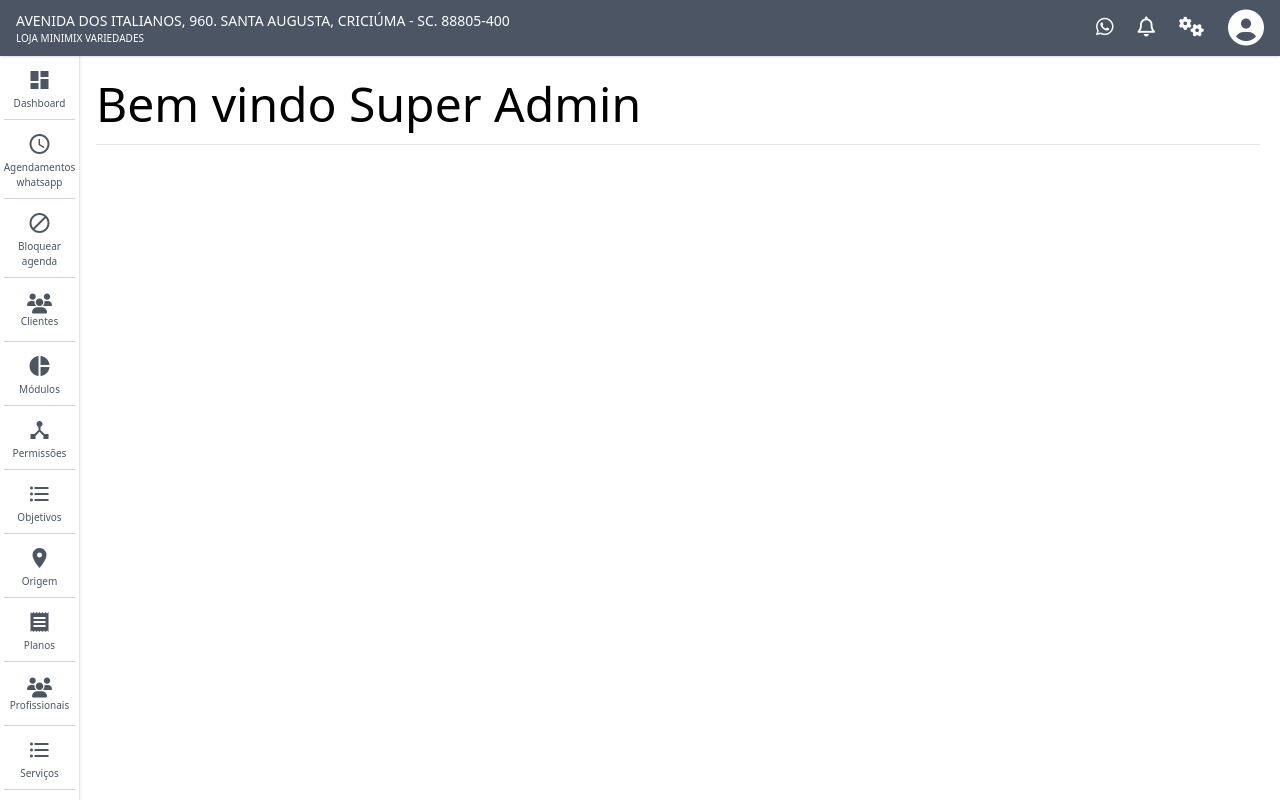
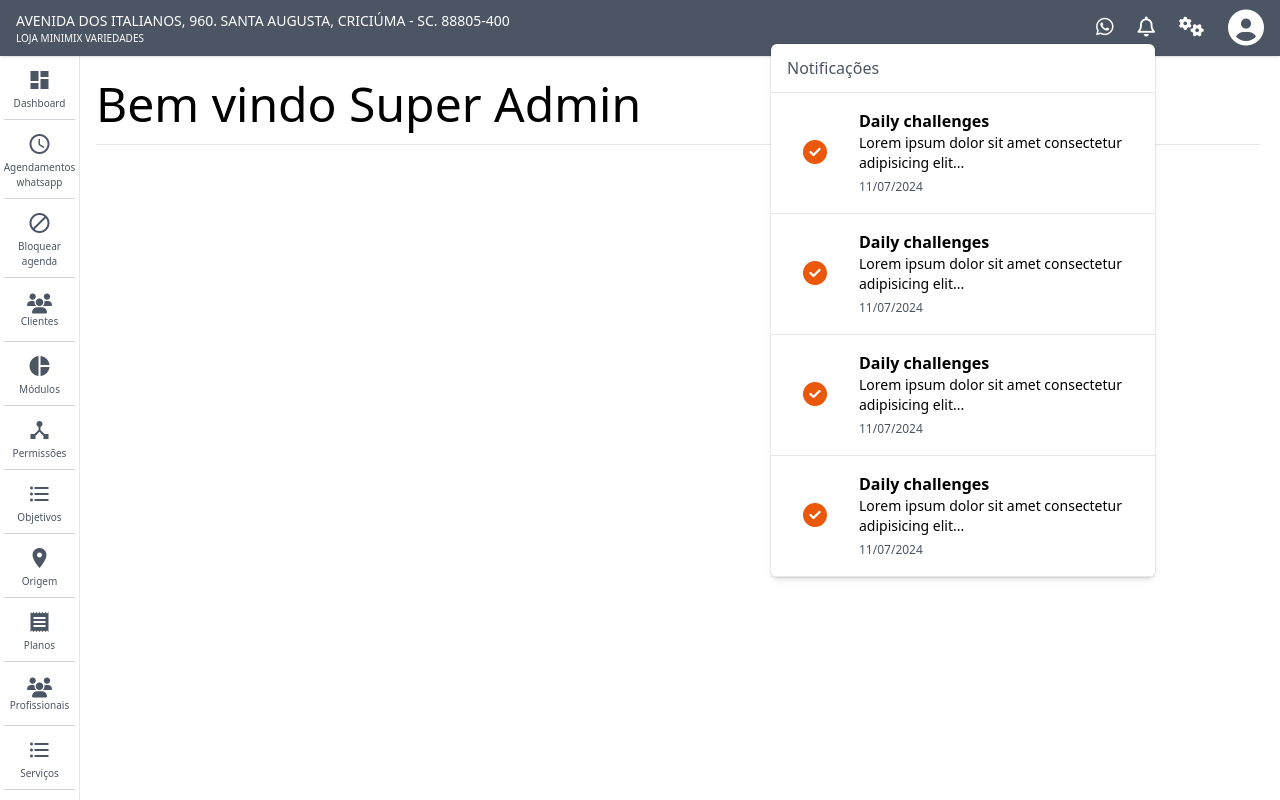
Before and after one commit to mauricio-jc/dashboard_tailwindcss, a website: page src/index.html in a window 1280 px wide. Both pictures are taken after a click on the link 1146 px from the left and 28 px from the top of the page. Drawn offline with nearby package versions, Linux system fonts and the light colour scheme.

Commit message:
Feito notificação.

```diff
--- a/src/css/input.css
+++ b/src/css/input.css
@@ -27,3 +27,24 @@
     @apply text-lg;
   }
 }
+
+/* width */
+::-webkit-scrollbar {
+  width: 5px;
+}
+
+/* Track */
+::-webkit-scrollbar-track {
+  background: #f3f4f6;
+}
+
+/* Handle */
+::-webkit-scrollbar-thumb {
+  background: #4b5563;
+  border-radius: 5px;
+}
+
+/* Handle on hover */
+::-webkit-scrollbar-thumb:hover {
+  background: #6b7280;
+}
--- a/src/index.html
+++ b/src/index.html
@@ -28,10 +28,85 @@
           </a>
         </li>
 
-        <li>
-          <a href="#">
+        <li class="dropdown relative inline-block text-left">
+          <a href="#" id="dropdownNotification">
             <i class="far fa-bell text-xl text-white"></i>
           </a>
+          <div id="dropdownMenuNotification" class="dropdown-content opacity-0 invisible absolute right-0 mt-1 w-96 max-h-[533px] rounded-md shadow-md bg-white ring-1 ring-black ring-opacity-5 focus:outline-none transition-opacity duration-300 ease-in-out">
+            <div role="menu" aria-orientation="vertical" aria-labelledby="dropdownNotification">
+              <div class="h-auto px-4 py-3 rounded-t-md border-b">
+                <p class="text-gray-600">Notificações</p>
+              </div>
+
+              <div class="overflow-y-auto h-[484px]">
+                <a href="#" class="border-b block hover:bg-gray-100">
+                  <div class="flex flex-row py-4 items-center justify-center">
+                    <div class="px-8">
+                      <i class="fas fa-check-circle text-2xl text-orange-600"></i>
+                    </div>
+
+                    <div class="flex-col w-full">
+                      <p class="font-bold">Daily challenges</p>
+                      <p class="text-sm">Lorem ipsum dolor sit amet consectetur adipisicing elit...</p>
+                      <span class="text-xs text-gray-600">11/07/2024</span>
+                    </div>
+                  </div>
+                </a>
+                <a href="#" class="border-b block hover:bg-gray-100">
+                  <div class="flex flex-row py-4 items-center justify-center">
+                    <div class="px-8">
+                      <i class="fas fa-check-circle text-2xl text-orange-600"></i>
+                    </div>
+
+                    <div class="flex-col w-full">
+                      <p class="font-bold">Daily challenges</p>
+                      <p class="text-sm">Lorem ipsum dolor sit amet consectetur adipisicing elit...</p>
+                      <span class="text-xs text-gray-600">11/07/2024</span>
+                    </div>
+                  </div>
+                </a>
+                <a href="#" class="border-b block hover:bg-gray-100">
+                  <div class="flex flex-row py-4 items-center justify-center">
+                    <div class="px-8">
+                      <i class="fas fa-check-circle text-2xl text-orange-600"></i>
+                    </div>
+
+                    <div class="flex-col w-full">
+                      <p class="font-bold">Daily challenges</p>
+                      <p class="text-sm">Lorem ipsum dolor sit amet consectetur adipisicing elit...</p>
+                      <span class="text-xs text-gray-600">11/07/2024</span>
+                    </div>
+                  </div>
+                </a>
+                <a href="#" class="border-b block hover:bg-gray-100">
+                  <div class="flex flex-row py-4 items-center justify-center">
+                    <div class="px-8">
+                      <i class="fas fa-check-circle text-2xl text-orange-600"></i>
+                    </div>
+
+                    <div class="flex-col w-full">
+                      <p class="font-bold">Daily challenges</p>
+                      <p class="text-sm">Lorem ipsum dolor sit amet consectetur adipisicing elit...</p>
+                      <span class="text-xs text-gray-600">11/07/2024</span>
+                    </div>
+                  </div>
+                </a>
+                <a href="#" class="border-b block hover:bg-gray-100">
+                  <div class="flex flex-row py-4 items-center justify-center">
+                    <div class="px-8">
+                      <i class="fas fa-check-circle text-2xl text-orange-600"></i>
+                    </div>
+
+                    <div class="flex-col w-full">
+                      <p class="font-bold">Daily challenges</p>
+                      <p class="text-sm">Lorem ipsum dolor sit amet consectetur adipisicing elit...</p>
+                      <span class="text-xs text-gray-600">11/07/2024</span>
+                    </div>
+                  </div>
+                </a>
+              </div>
+            </div>
+          </div>
         </li>
 
         <li>
@@ -40,23 +115,23 @@
           </a>
         </li>
         <li class="dropdown relative inline-block text-left">
-          <a href="#" id="dropdownButton">
+          <a href="#" id="dropdownUser">
             <i class="fas fa-user-circle text-4xl text-white"></i>
           </a>
-          <div id="dropdownMenu" class="dropdown-content opacity-0 invisible absolute right-0 mt-3 w-80 rounded-md shadow-md bg-white ring-1 ring-black ring-opacity-5 focus:outline-none transition-opacity duration-300 ease-in-out">
-            <div class="py-1" role="menu" aria-orientation="vertical" aria-labelledby="dropdownButton">
+          <div id="dropdownMenuUser" class="dropdown-content opacity-0 invisible absolute right-0 mt-1 w-80 rounded-md shadow-md bg-white ring-1 ring-black ring-opacity-5 focus:outline-none transition-opacity duration-300 ease-in-out">
+            <div class="py-1" role="menu" aria-orientation="vertical" aria-labelledby="dropdownUser">
               <div class="w-full h-auto border-b px-4 py-2">
                 <p class="text-sm text-gray-600">Logado: Super Admin</p>
                 <span class="text-sm text-gray-600">super.admin@seudominio.com.br</span>
               </div>
-              <a href="#" class="block px-4 py-2 text-sm text-gray-600 hover:bg-gray-100 hover:text-orange-600" role="menuitem">
+              <a href="#" class="block px-4 py-2 text-sm text-gray-600 hover:bg-gray-100 hover:text-orange-600">
                 <i class="far fa-id-card mr-2"></i> Meu dados
               </a>
-              <a href="#" class="block px-4 py-2 text-sm text-gray-600 hover:bg-gray-100 hover:text-orange-600" role="menuitem">
+              <a href="#" class="block px-4 py-2 text-sm text-gray-600 hover:bg-gray-100 hover:text-orange-600">
                 <i class="fas fa-users mr-2"></i> Usuários
               </a>
               <form method="POST" action="#" class="border-t">
-                <button type="submit" class="block w-full text-center px-4 py-2 text-sm text-gray-600 hover:bg-gray-100 hover:text-orange-600" role="menuitem">
+                <button type="submit" class="block w-full text-center px-4 py-2 text-sm text-gray-600 hover:bg-gray-100 hover:text-orange-600">
                   Sair
                 </button>
               </form>
@@ -68,7 +143,7 @@
   </header>
 
   <main>
-    <aside class="bg-white w-20 h-screen fixed py-6 border-r shadow overflow-y-auto">
+    <aside class="bg-white w-20 h-screen fixed py-6 border-r overflow-y-auto">
       <nav class="pt-10">
         <ul class="flex flex-col items-center justify-center gap-2 px-1">
           <li class="border-gray-300 border-b-[1px] pb-2 w-full group">
@@ -149,16 +224,22 @@
 
   <script src="https://kit.fontawesome.com/5e2467f0eb.js" crossorigin="anonymous"></script>
   <script>
-    document.getElementById('dropdownButton').addEventListener('click', function() {
-      const dropdownMenu = document.getElementById('dropdownMenu');
-      dropdownMenu.classList.toggle('opacity-0');
-      dropdownMenu.classList.toggle('invisible');
-      dropdownMenu.classList.toggle('opacity-100');
+    document.getElementById('dropdownNotification').addEventListener('click', function() {
+      const dropdownMenuUser = document.getElementById('dropdownMenuNotification');
+      dropdownMenuUser.classList.toggle('opacity-0');
+      dropdownMenuUser.classList.toggle('invisible');
+      dropdownMenuUser.classList.toggle('opacity-100');
+    });
+
+    document.getElementById('dropdownUser').addEventListener('click', function() {
+      const dropdownMenuUser = document.getElementById('dropdownMenuUser');
+      dropdownMenuUser.classList.toggle('opacity-0');
+      dropdownMenuUser.classList.toggle('invisible');
+      dropdownMenuUser.classList.toggle('opacity-100');
     });
 
     window.onclick = function(event) {
       if (!event.target.closest('.dropdown')) {
-        console.log('aqui');
         var dropdowns = document.getElementsByClassName("dropdown-content");
         for (var i = 0; i < dropdowns.length; i++) {
           var openDropdown = dropdowns[i];
```
Also changed, not shown: src/css/output.css.
